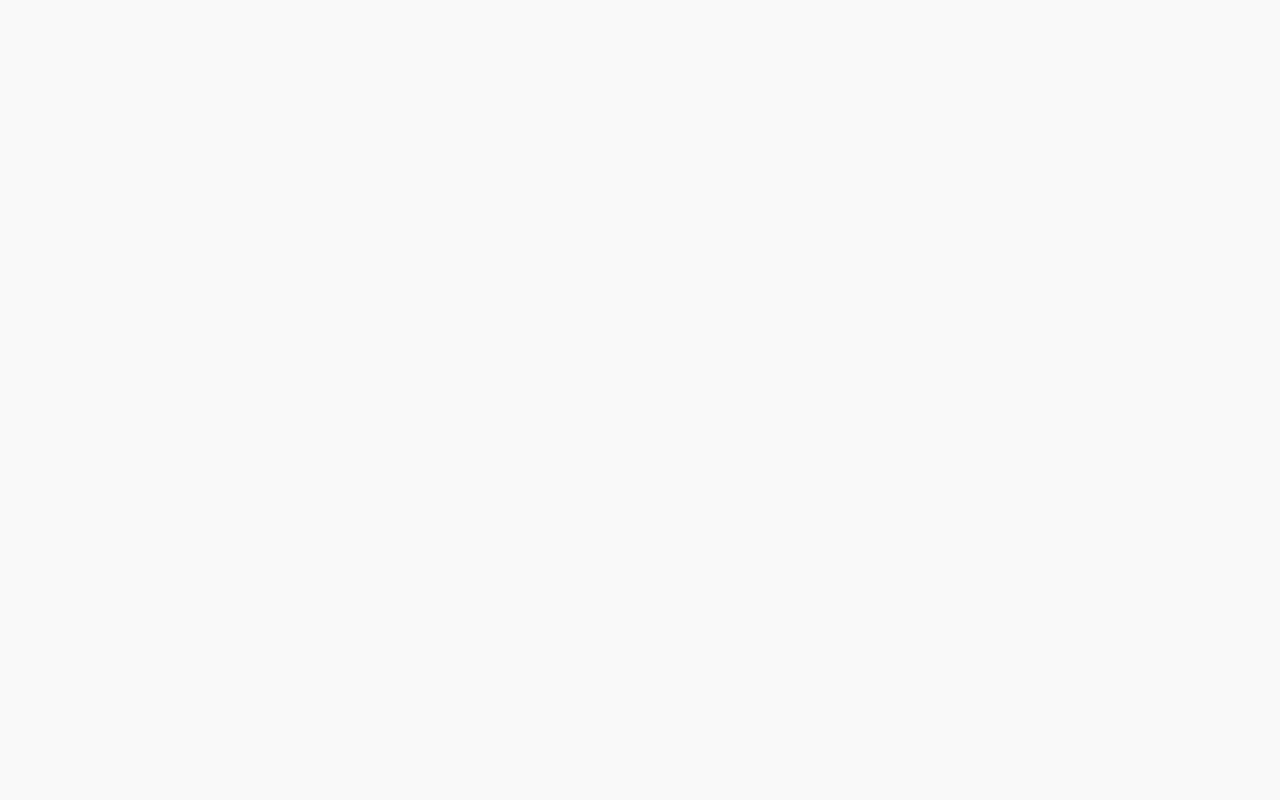
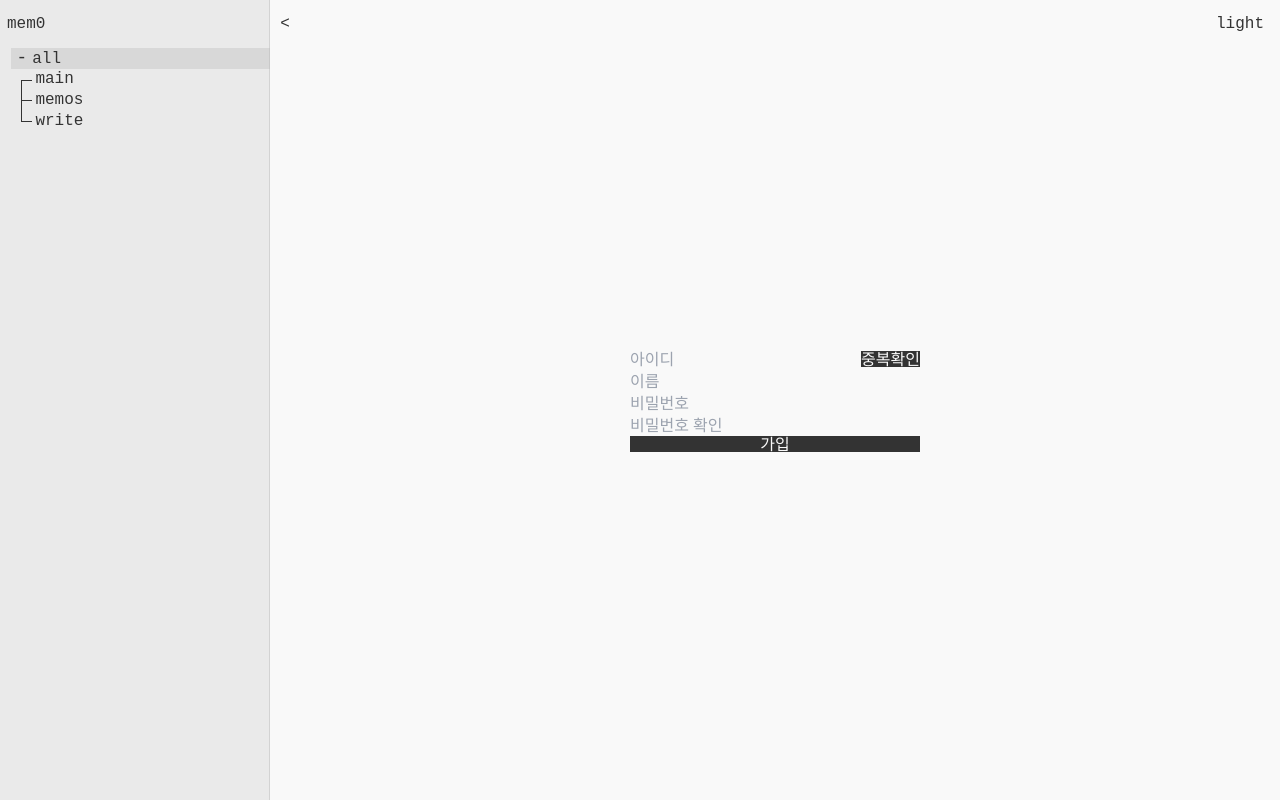
Before and after one commit to ki2183/memo, a React (Create React App) app: page /join in a window 1280 px wide. Before the commit this address had no page. Built offline with nearby package versions, Linux system fonts and the light colour scheme; a web font is replaced by a local one.

Commit message:
web0328_login_api

```diff
--- a/src/App.tsx
+++ b/src/App.tsx
@@ -9,6 +9,7 @@ import { themeType } from './style/theme';
 import { changeTheme } from './component/store/slices/theme';
 import MemosPage from './component/page/memos/memosPage';
 import LoginPage from './component/page/login/login';
+import JoinPage from './component/page/join/join';
 
 
 
@@ -36,6 +37,7 @@ function App(){
         <Route path='/write' element={<WritePage/>}/>
         <Route path='/about' element={<MainPage/>}/>
         <Route path='/login' element={<LoginPage/>}/>
+        <Route path='/join' element={<JoinPage/>}/>
       </Routes>
     </>
 
--- a/src/component/page/join/join.tsx
+++ b/src/component/page/join/join.tsx
@@ -1,14 +1,124 @@
+import { useEffect, useRef, useState } from 'react'
 import Page from '../Page'
-function LoginPage(){
+import axios from 'axios'
+
+type join_type = {
+    user_id: string
+    password: string
+    name: string
+}
+
+interface join_check_type extends join_type {
+    password_check:string
+}
+
+function JoinPage(){
+
+    const formRef = useRef<Array<HTMLInputElement|null>>([])
+    const [formDto,setFormDto] = useState<join_check_type>({
+        user_id:"",
+        password:"",
+        password_check:"",
+        name:"",
+    })
+
+    const formChangeHanler = (e:React.ChangeEvent<HTMLInputElement>,type:"user_id"|"password_check"|"password"|"name") =>{
+        e.preventDefault()
+        setFormDto(prev => ({...prev,[type]:e.target.value}))
+    }
+
+    const checkId_api = (e:React.MouseEvent<HTMLButtonElement>) => {
+        e.preventDefault()
+        if(formDto.user_id === ''){
+            alert('공백입니다.')
+            return
+        }
+        axios.post('/memos/checkId',{userId:formDto.user_id})
+          .then(res => console.log(res.data))
+          .catch(err => console.log(err))
+    }
+
+    const join_api = (e:React.MouseEvent<HTMLButtonElement>) => {
+        e.preventDefault()
+        const { user_id,password,name } = formDto
+        if((user_id === "" || password === "") || name === ""){
+            alert("빈공간")
+            return
+        }
+        const sendDto = {
+            user_id:user_id,
+            password:password,
+            name:name
+        }
+
+        axios.post('/memos/newUser',sendDto)
+        .then(res => alert("성공"))
+        .catch(err => console.log(err))
+    }
+
+    useEffect(()=>{
+        console.log(formDto)
+    },[formDto])
 
     return(
         <Page>
             <div className="w-full h-full flex justify-center items-center ">
                 <div>
                     <form className='h-auto w-auto flex flex-col'>
-                        <input placeholder='아이디'  className='bg-transparent' type="text" aria-labelledby="name-label" name="user_id"/>
-                        <input placeholder='비밀번호'className='bg-transparent' type="password" aria-labelledby="password" name="password"/>
-                        <input type='submit'/>
+                        <div>
+                            <input
+                                type="text"
+                                name="user_id"
+                                placeholder='아이디'
+                                className='bg-transparent'
+                                aria-labelledby="name-label"
+                                ref={el => {
+                                    formRef.current[0] = el
+                                }}
+                                value={formDto.user_id}
+                                onChange={e=>{formChangeHanler(e,"user_id")}}
+                            />
+                            <button onClick={checkId_api}>중복확인</button>
+                        </div>
+
+                        <input
+                                type="text"
+                                name="name"
+                                placeholder='이름'
+                                className='bg-transparent'
+                                aria-labelledby="name-label"
+                                ref={el => {
+                                    formRef.current[1] = el
+                                }}
+                                value={formDto.name}
+                                onChange={e=>{formChangeHanler(e,"name")}}
+                         />
+
+                        <input
+                            name="password"
+                            type="password"
+                            placeholder='비밀번호'
+                            className='bg-transparent'
+                            aria-labelledby="password"
+                            ref={el => {
+                                formRef.current[2] = el
+                            }}
+                            value={formDto.password}
+                            onChange={e=>{formChangeHanler(e,"password")}}
+                        />
+                        <input
+                            name="password_check"
+                            type="password"
+                            placeholder='비밀번호 확인'
+                            className='bg-transparent'
+                            aria-labelledby="password"
+                            ref={el => {
+                                formRef.current[3] = el
+                            }}
+                            value={formDto.password_check}
+                            onChange={e=>{formChangeHanler(e,"password_check")}}
+                        />
+                        <button onClick={join_api}>가입</button>
                     </form>
                 </div>
             </div>
@@ -16,4 +126,4 @@ function LoginPage(){
     )
 }
 
-export default LoginPage
+export default JoinPage
```
